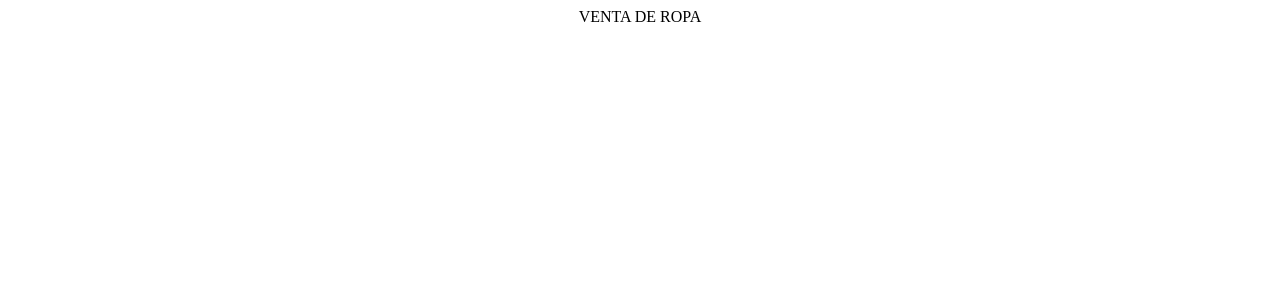
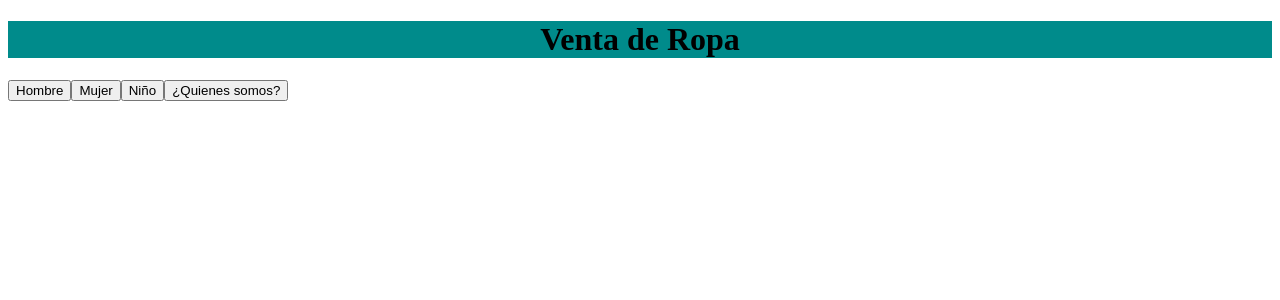
Before and after one commit to Nauhe/VentaRopa, an Angular app in the folder ventaRopa/: page / in a window 1280 px wide. Shown: the top 300 px of the page. Built offline with nearby package versions, Linux system fonts and the light colour scheme.

Commit message:
se agrego nav

```diff
--- a/ventaRopa/src/app/app.component.html
+++ b/ventaRopa/src/app/app.component.html
@@ -1,4 +1,14 @@
-<div class="col3 centrado">
-  <header>VENTA DE ROPA</header>
 
-</div>
+    <div class="col3 centrado">
+      <header>
+      <h1 class="colorDeFondo"> Venta de Ropa</h1>
+      </header>
+    </div>
+    <div>
+      <nav>
+        <button> Hombre </button>
+        <button> Mujer </button>
+        <button> Niño </button>
+        <button> ¿Quienes somos? </button>
+      </nav>
+    </div>
--- a/ventaRopa/src/app/app.component.scss
+++ b/ventaRopa/src/app/app.component.scss
@@ -1,3 +1,8 @@
 .centrado{
     text-align: center;
 }
+
+.colorDeFondo{
+    background-color:darkcyan
+
+}
```
